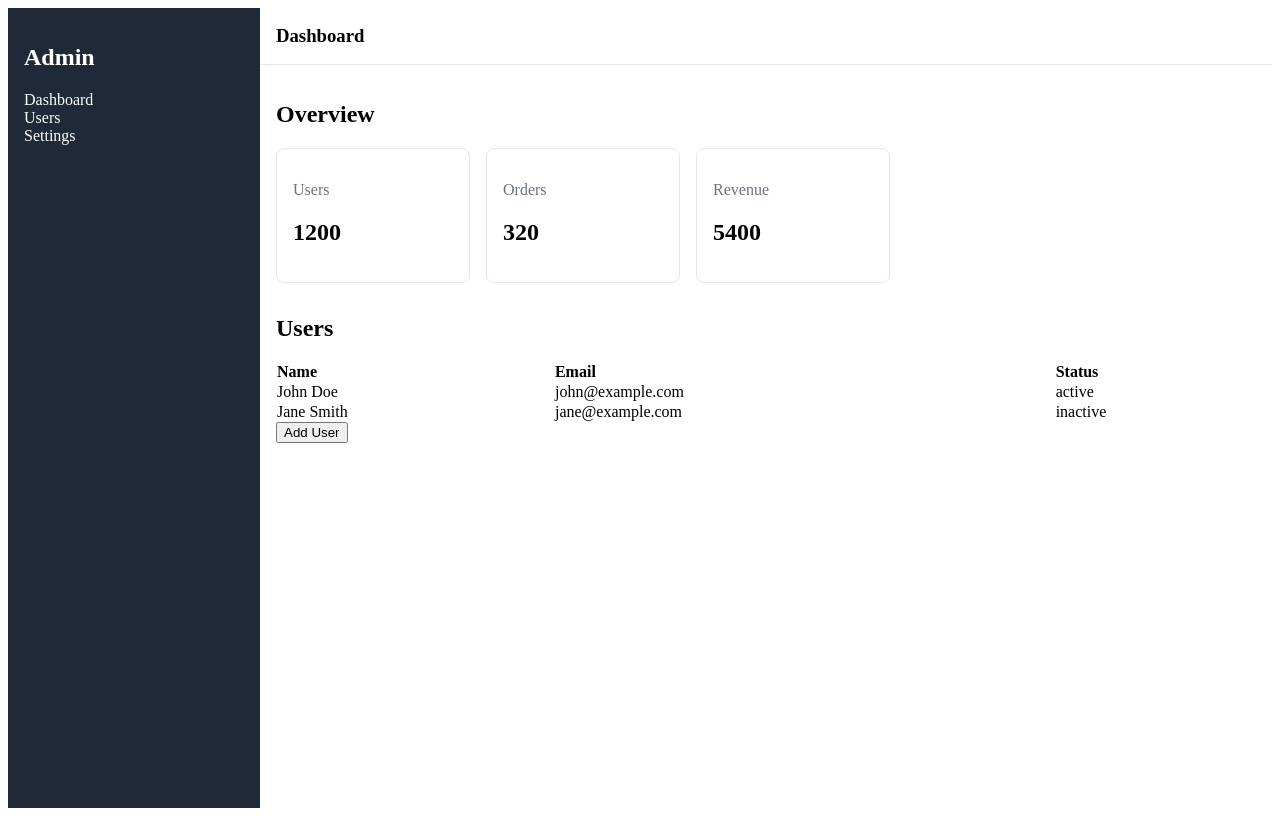
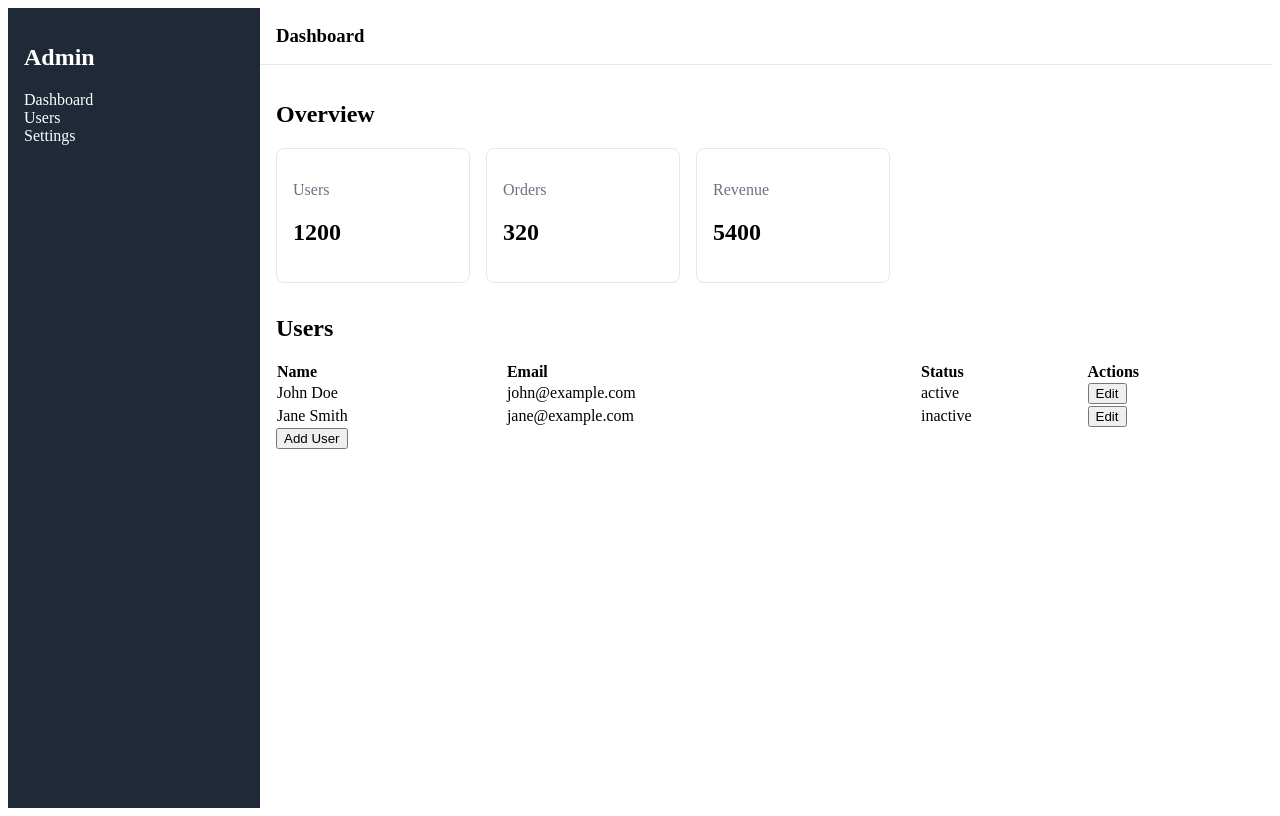
Before and after one commit to solankidhananjay/react_dashboard, a React (Vite) app: page / in a window 1280 px wide. Built offline with nearby package versions, Linux system fonts and the light colour scheme.

Commit message:
Day 6: edit user flow with reusable modal

```diff
--- a/src/components/UsersTable.tsx
+++ b/src/components/UsersTable.tsx
@@ -3,9 +3,10 @@ import type { User } from "../types/dashboard";
 type UsersTableProps = {
     users : User[];
     isLoading : boolean;
+    onEdit: (user: User) => void;
 }
 
-const UsersTable = ({ users, isLoading }: UsersTableProps) => {
+const UsersTable = ({ users, isLoading, onEdit }: UsersTableProps) => {
     if (isLoading) {
         return <p>Loading users...</p>;
     }
@@ -27,6 +28,7 @@ const UsersTable = ({ users, isLoading }: UsersTableProps) => {
                     <th align="left">Name</th>
                     <th align="left">Email</th>
                     <th align="left">Status</th>
+                    <th align="left">Actions</th>
                 </tr>
             </thead>
             <tbody>
@@ -35,6 +37,9 @@ const UsersTable = ({ users, isLoading }: UsersTableProps) => {
                         <td>{user.name}</td>
                         <td>{user.email}</td>
                         <td>{user.status}</td>
+                        <td>
+                          <button onClick={() => onEdit(user)}>Edit</button>
+                        </td>
                     </tr>
                 ))}
             </tbody>
--- a/src/pages/Dashboard.tsx
+++ b/src/pages/Dashboard.tsx
@@ -16,6 +16,7 @@ const Dashboard = () => {
     const [users, setUsers] = useState<User[]>([]);
     const [isLoading, setIsLoading] = useState(true);
     const [isModalOpen, setIsModalOpen] = useState(false);
+    const [selectedUser, setSelectedUser] = useState<User | null>(null);
 
 
     useEffect(() => {
@@ -54,17 +55,35 @@ const Dashboard = () => {
                 ))}
             </div>
             <h2 style={{ marginTop: "32px" }}>Users</h2>
-            <UsersTable users={users} isLoading={isLoading} />
+            <UsersTable
+                users={users}
+                isLoading={isLoading}
+                onEdit={(user) => {
+                        setSelectedUser(user);
+                        setIsModalOpen(true);
+                }}
+            />
             <button onClick={() => setIsModalOpen(true)}>Add User</button>
             <Modal
-                title="Add User"
+                title={selectedUser ? "Edit User" : "Add User"}
                 isOpen={isModalOpen}
-                onClose={() => setIsModalOpen(false)}
+                onClose={() => {
+                    setIsModalOpen(false);
+                    setSelectedUser(null);
+                }}
             >
                 <UserForm
+                    initialData={selectedUser ?? undefined}
                     onSubmit={(user) => {
-                    setUsers((prev) => [...prev, user]);
-                    setIsModalOpen(false);
+                        setUsers((prev) => {
+                        const exists = prev.find((u) => u.id === user.id);
+                        if (exists) {
+                            return prev.map((u) => (u.id === user.id ? user : u));
+                        }
+                        return [...prev, user];
+                        });
+                        setIsModalOpen(false);
+                        setSelectedUser(null);
                     }}
                 />
             </Modal>
```
Lines whose indentation alone changed are shown as unchanged.
